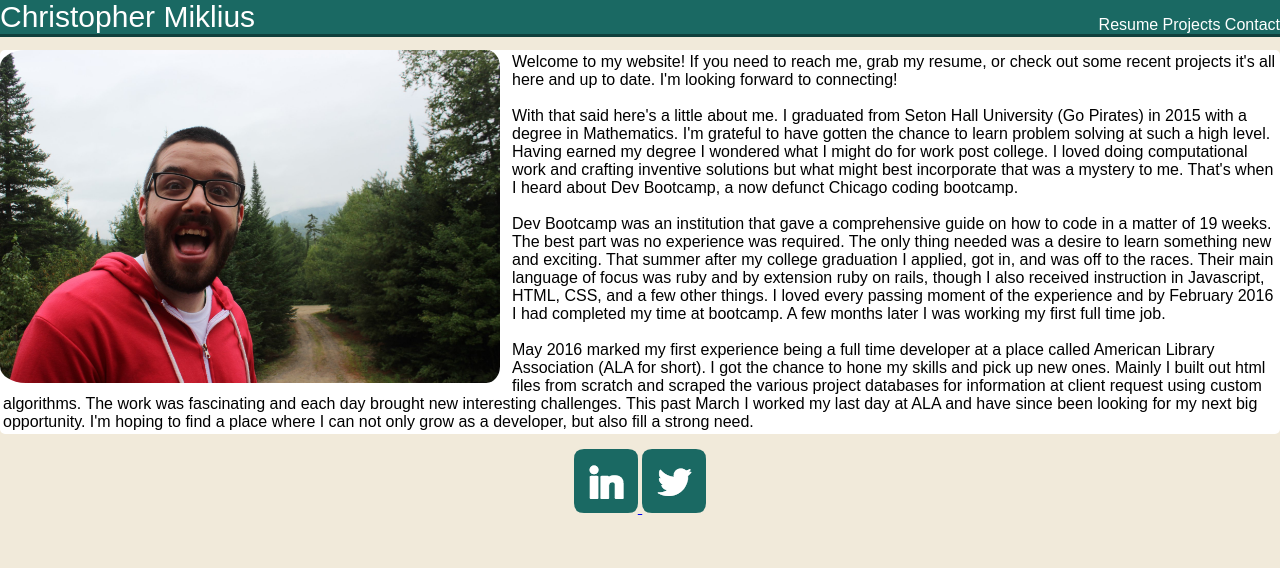
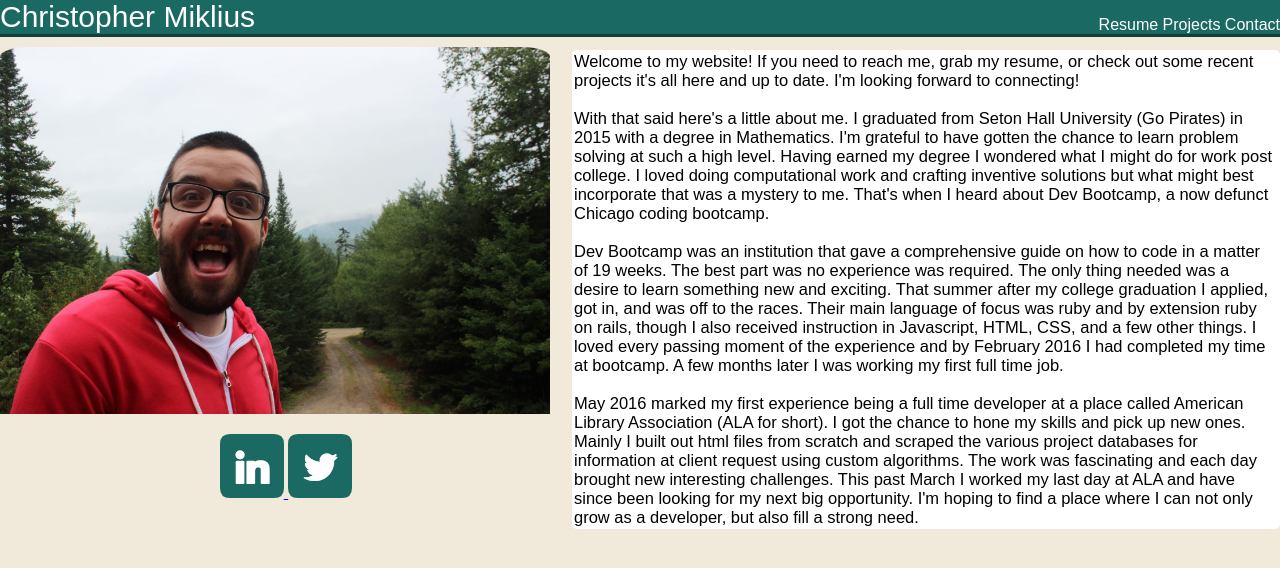
Before and after one commit to ChrisMIX/PersonalSite2018, a Rails app: page / in a window 1280 px wide. Shown: the top 568 px of the page. Run offline with Rails 7, Linux system fonts and the light colour scheme; some libraries are stand-ins or nearby versions.

Commit message:
fix styling on social media icons

```diff
--- a/portfolio/app/assets/stylesheets/welcome_stylesheet.css
+++ b/portfolio/app/assets/stylesheets/welcome_stylesheet.css
@@ -34,25 +34,32 @@ html, body {
 }
 
 #intro2{
-  border: 3px solid white;
+  border: 2px solid white;
   border-radius: 5px;
   background-color: white;
+  width: 55%;
   margin: auto;
+  float: right;
+  font-size: 16.5px;
 }
 
 #portrait{
-  width: 500px;
+  width: 43%;
   height: auto;
   border-radius: 5%;
+  padding-top: 10px;
+  padding-bottom: 20px;
   float: left;
-  padding-right: 12px;
+}
+
+#portrait, #intro2, .social{
+  display: inline;
 }
 
 #intro{
-  display: inline-block;
+
 }
 
-.social{
-  padding-top: 15px;
+#social{
   text-align: center;
 }
--- a/portfolio/app/views/welcome/index.html.erb
+++ b/portfolio/app/views/welcome/index.html.erb
@@ -29,11 +29,11 @@
   </p>
 </div>
 
-<center>
-<a href="http://linkedin.com/in/chrismiklius">
-  <img class="social" src="/assets/linkedin.png"/>
-</a>
-<a href="http://twitter.com/chrismiks">
-  <img class="social" src="/assets/twitter.png"/>
-</a>
-</center>
+<div id="social">
+  <a href="http://linkedin.com/in/chrismiklius">
+    <img src="/assets/linkedin.png"/>
+  </a>
+  <a href="http://twitter.com/chrismiks">
+    <img src="/assets/twitter.png"/>
+  </a>
+</div>
```
